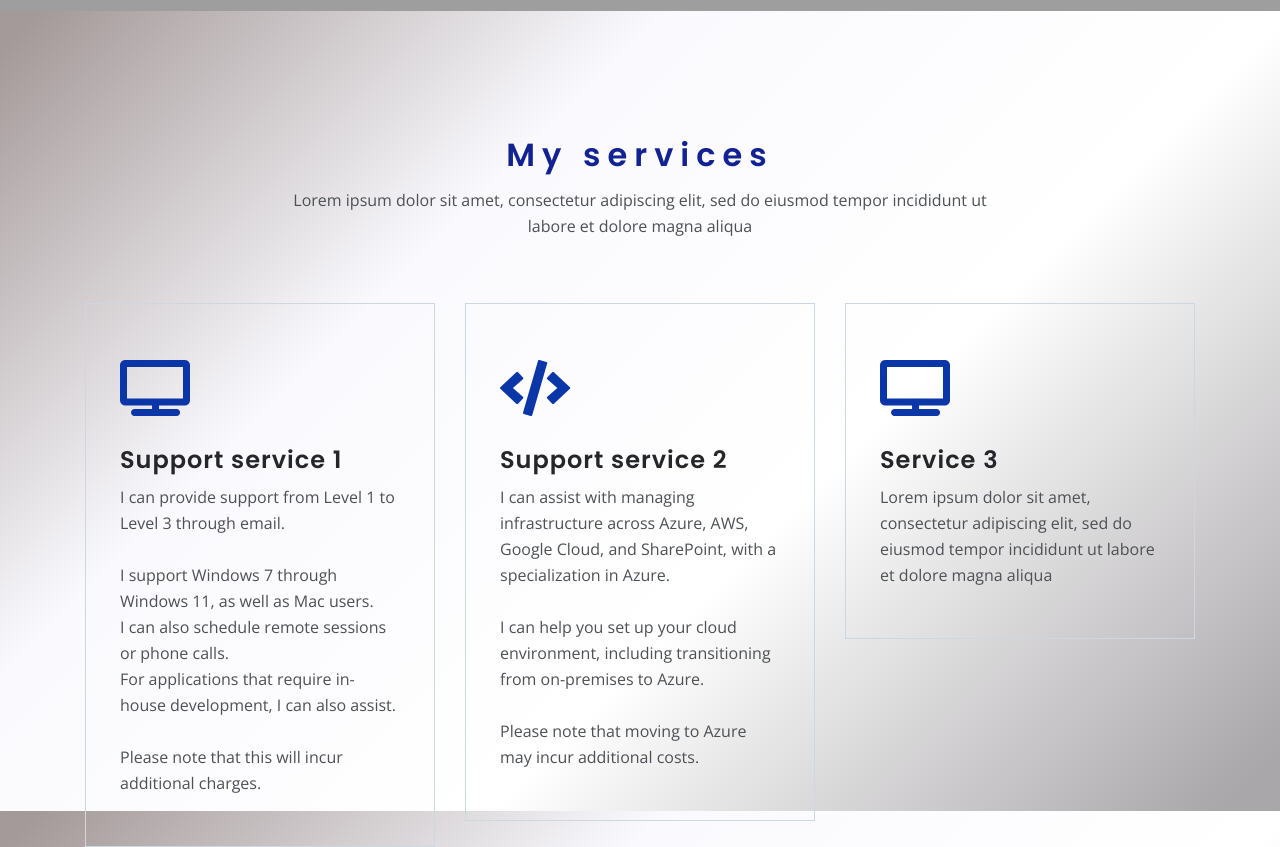
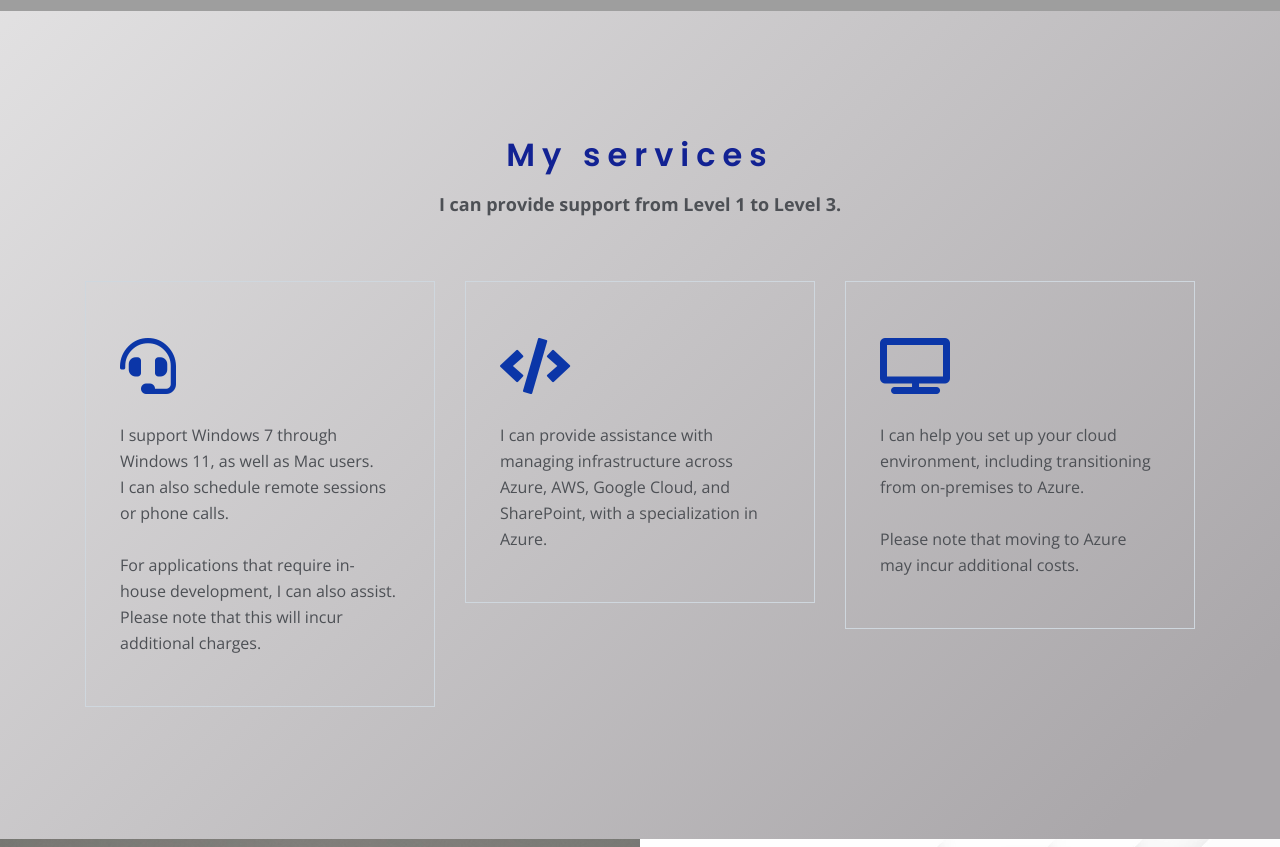
Before and after one commit to KevinSingaye/alainwebsite, a plain HTML site: page index.html in a window 1280 px wide. Shown: the part 1580-2427 px from the top of the page. Drawn offline with nearby package versions, Linux system fonts and the light colour scheme; grey boxes are pictures that could not be loaded.

Commit message:
ajout services

```diff
--- a/css/styles.css
+++ b/css/styles.css
@@ -823,16 +823,18 @@ animation: slidein 7s infinite;
 .basic-2 {
 	padding-top: 7.75rem;
 	padding-bottom: 5.25rem;
+
 }
 
 .basic-2 .h2-heading {
-	margin-bottom: 0.75rem;
+	margin-bottom: 1rem;
 	text-align: center;
 }
 
 .basic-2 .p-heading {
 	margin-bottom: 4rem;
 	text-align: center;
+	font-size: large;
 }
 
 .basic-2 .text-box {
--- a/index.html
+++ b/index.html
@@ -169,29 +169,30 @@
             <div class="row">
                 <div class="col-lg-12">
                     <h2 class="h2-heading"> My services</h2>
-                    <p class="p-heading">Lorem ipsum dolor sit amet, consectetur adipiscing elit, sed do eiusmod tempor incididunt ut labore et dolore magna aliqua</p>
+
+                    <p class="p-heading"> <strong> I can provide support from Level 1 to Level 3. </strong></p>
                 </div> <!-- end of col -->
             </div> <!-- end of row -->
             <div class="row">
                 <div class="col-lg-4">
                     <div class="text-box">
-                        <i class="fas fa-tv"></i>
-                        <h4> Support service 1</h4>
-                        <p>I can provide support from Level 1 to Level 3 through email. <br><br> I support Windows 7 through Windows 11, as well as Mac users. <br> I can also schedule remote sessions or phone calls. <br> For applications that require in-house development, I can also assist. <br> <br>Please note that this will incur additional charges.</p>
+                        <i class="fas fa-headset"></i>
+
+                        <p> I support Windows 7 through Windows 11, as well as Mac users. <br> I can also schedule remote sessions or phone calls. <br><br> For applications that require in-house development, I can also assist. Please note that this will incur additional charges.</p>
                     </div> <!-- end of text-box -->
                 </div> <!-- end of col -->
                 <div class="col-lg-4">
                     <div class="text-box">
                         <i class="fas fa-code"></i>
-                        <h4>Support service 2</h4>
-                        <p>I can assist with managing infrastructure across Azure, AWS, Google Cloud, and SharePoint, with a specialization in Azure. <br><br> I can help you set up your cloud environment, including transitioning from on-premises to Azure. <br> <br> Please note that moving to Azure may incur additional costs.</p>
+
+                        <p>I can provide assistance with managing infrastructure across Azure, AWS, Google Cloud, and SharePoint, with a specialization in Azure. </p>
                     </div> <!-- end of text-box -->
                 </div> <!-- end of col -->
                 <div class="col-lg-4">
                     <div class="text-box">
                         <i class="fas fa-tv"></i>
-                        <h4> Service 3</h4>
-                        <p>Lorem ipsum dolor sit amet, consectetur adipiscing elit, sed do eiusmod tempor incididunt ut labore et dolore magna aliqua</p>
+
+                        <p>I can help you set up your cloud environment, including transitioning from on-premises to Azure. <br> <br> Please note that moving to Azure may incur additional costs.</p>
                     </div> <!-- end of text-box -->
                 </div> <!-- end of col -->
             </div> <!-- end of row -->
@@ -531,7 +532,7 @@
     -->
 
 
-    <div class="contact">
+    <div id="contact" class="contact">
 
         <div id="container">
           <h2>Contact me for your project</h2>
```
